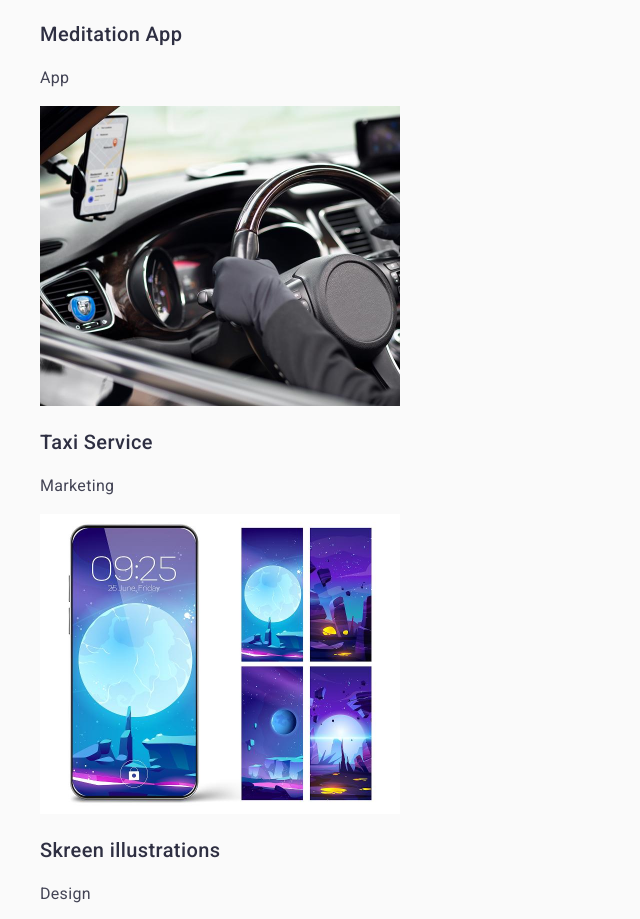
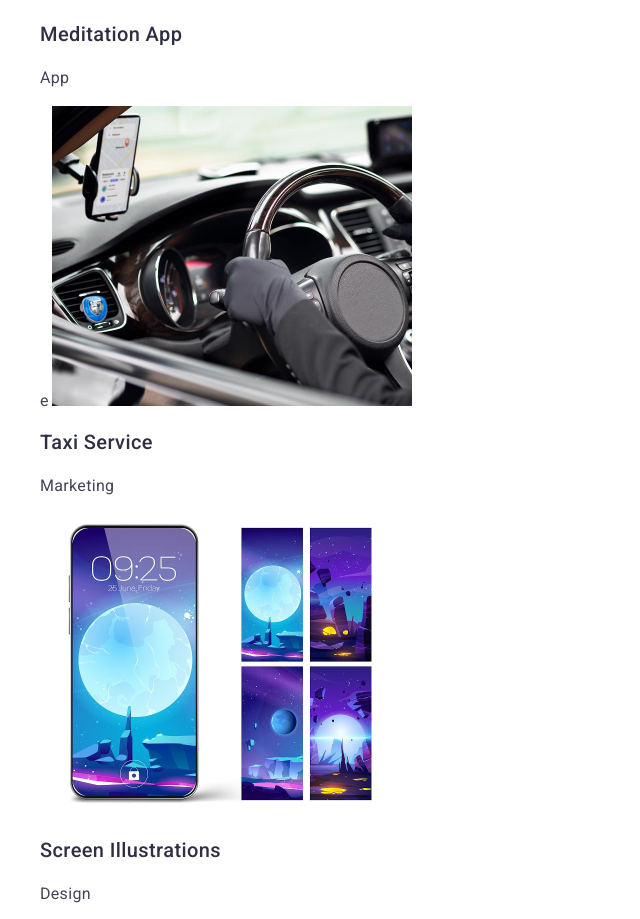
Before and after one commit to Hordzich-ihar/goit-markup-hw-02, a plain HTML site: page index.html in a window 1280 px wide. Shown: the part 3521-4440 px from the top of the page, without its empty margins (0-640 px from the left). Drawn offline with nearby package versions, Linux system fonts and the light colour scheme.

Commit message:
new code

```diff
--- a/css/styles.css
+++ b/css/styles.css
@@ -1,6 +1,6 @@
 body {
     font-family: "Roboto", sans-serif;
-    background-color: #fafafa;
+    background-color: #FFFFFF;
     color: #434455;
 }
 a{
@@ -192,7 +192,7 @@
 
 /* main-our-portfolio */
 .our-portfolio {
-
+background: #fff;
 }
 
 
@@ -251,11 +251,11 @@
     line-height: 117%;
     letter-spacing: 0.03em;
     text-transform: uppercase;
-color: #f4f4fd;
+color: #4d5ae5;
          }
 
          .logo-styles {
-color: #4d5ae5;
+color: #f4f4fd;
          }
 
          .footer-text {
--- a/index.html
+++ b/index.html
@@ -195,7 +195,7 @@
             <p class="portfolio-text">App</p>
           </li>
 
-          <li class="portfolio-item">
+          <li class="portfolio-item">e
             <img
               src="./images/our-portfolilo/Taxi-Service.jpg"
               alt="Taxi-Service"
@@ -213,7 +213,7 @@
               width="360"
               height="300"
             />
-            <h3 class="portfolio-title">Skreen illustrations</h3>
+            <h3 class="portfolio-title">Screen Illustrations</h3>
             <p class="portfolio-text">Design</p>
           </li>
 
@@ -235,7 +235,7 @@
     <!--footer  -->
     <footer class="footer">
       <a class="footer-logo" href="./index.html"
-        ><span class="logo-styles">Web</span>Studio</a
+        >Web<span class="logo-styles">Studio</span></a
       >
       <p class="footer-text">
         Increase the flow of customers and sales for your business with digital
```
